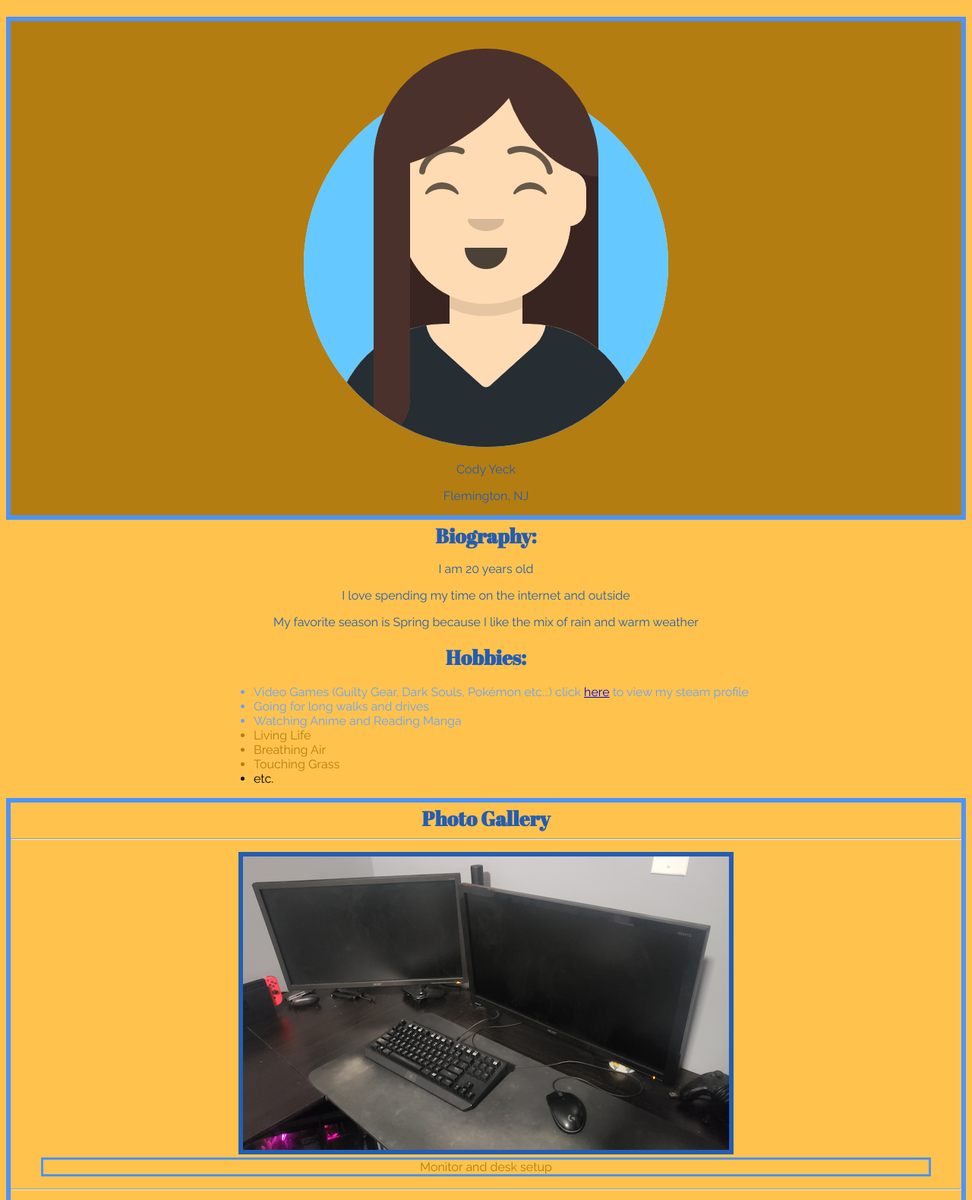
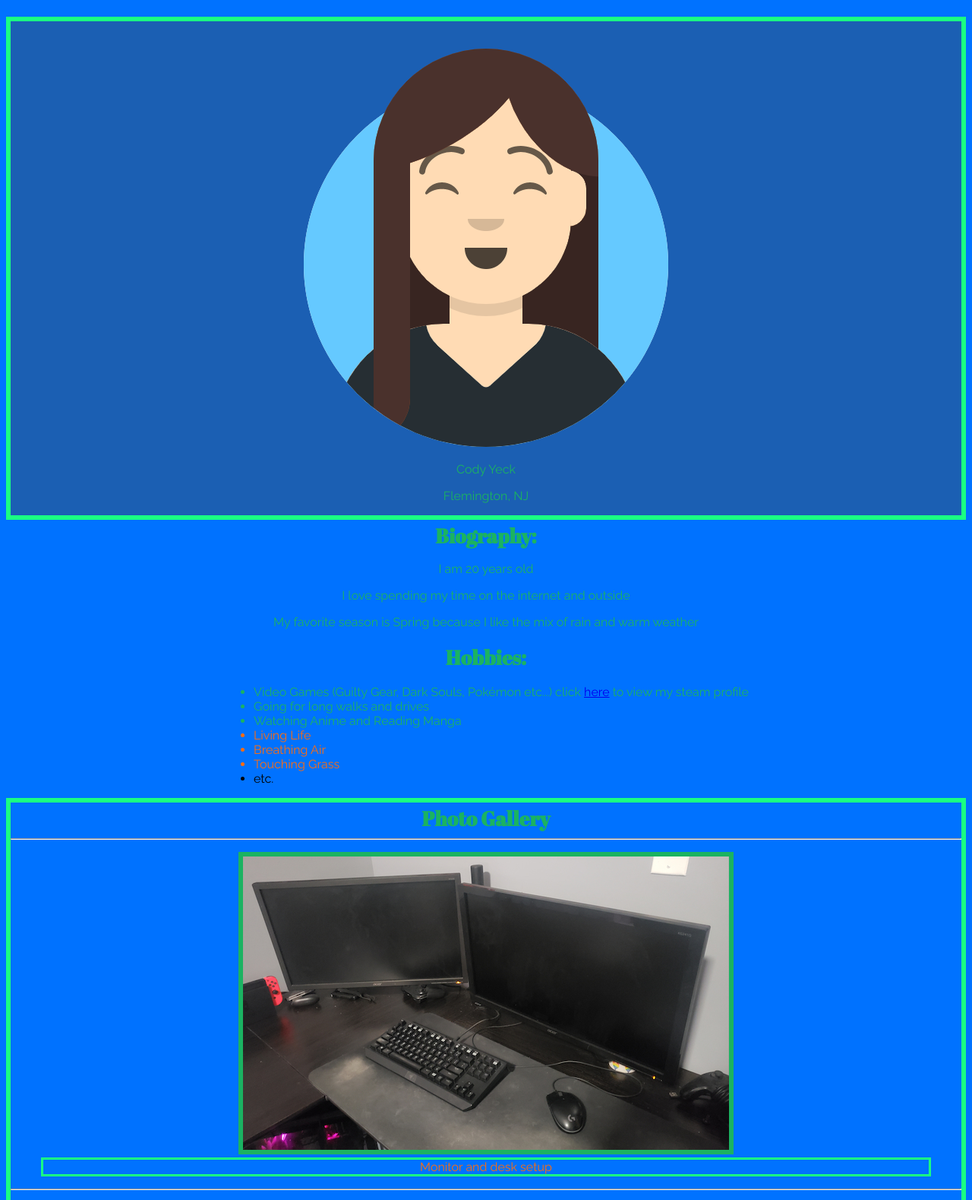
Before and after one commit to RVCC-IDMX/about-me-Cody817, a plain HTML site: page index.html in a window 1280 px wide. Shown: the part 265-1844 px from the top of the page at 76% size. Drawn offline with Linux system fonts and the light colour scheme.

Commit message:
changed all colors

```diff
--- a/css/style.css
+++ b/css/style.css
@@ -1,7 +1,7 @@
 body {
     font-family:Raleway;
-    background-color:#FFC34D;
-    color:#245DB3;
+    background-color:#0072FF;
+    color:#1BB361;
 
 }
 
@@ -31,9 +31,9 @@ header {
 }
 
 #hero, footer {
-    color:#245DB3;
-    border: 6px solid #4D93FF;
-    background-color:#B37D12;
+    color:#1BB361;
+    border: 6px solid #1Aff83;
+    background-color:#1B5FB3;
     text-align:center;
 }
 
@@ -51,11 +51,11 @@ section#hobbies {
 }
 
 #hobbies ul li:nth-child(-n+3) {
-    color: #66a3ff;
+    color: #1BB361;
 }
 
 #hobbies ul li:nth-child(n+4):nth-child(-n+6) {
-    color:#B37D12
+    color:#FF6C0E
 }
 
 #hobbies ul li:nth-child(n+7) {
@@ -65,7 +65,7 @@ section#hobbies {
 
 
 #gallery {
-    border: 6px solid #4D93FF;
+    border: 6px solid #1Aff83;
     margin-bottom:1rem;
     }
 
@@ -80,31 +80,31 @@ section#hobbies {
 }
 
 #gallery img {
-    border: 6px solid #245DB3
+    border: 6px solid #1BB361
 }
 
 #gallery figcaption {
-    color:#B37D12
+    color:#FF6C0E
 }
 
 #gallery figcaption {
-    border: 3px solid #4D93FF
+    border: 3px solid #1Aff83
 }
 
 #lit {
-    border: 6px solid #4D93FF;
+    border: 6px solid #1Aff83;
     margin-bottom:1rem;
 }
 
 #lit div  p:first-child:first-letter {
-    color:#245DB3;
-    background-image: radial-gradient(white, #FFC34D);
+    color:#1BB361;
+    background-image: radial-gradient(white, #1B5FB3);
     float: left;
     font-size: 3em;
     padding: .25em;
     margin-right: .25em;
     line-height: .65;
-    border: 4px outset #245DB3;
+    border: 4px outset #1BB361;
     text-shadow: 2px 2px 3px rgba(0,0,0,0.5);
     box-shadow: 5px 5px 5px rgba(0,0,0,0.5);
     border-top-left-radius:0.2em;
@@ -117,7 +117,7 @@ section#hobbies {
     margin: 0 auto;
 }
 
-@media screen and (min-width: 60em) {
+@media screen and (min-width: 40em) {
 
 
 
```
